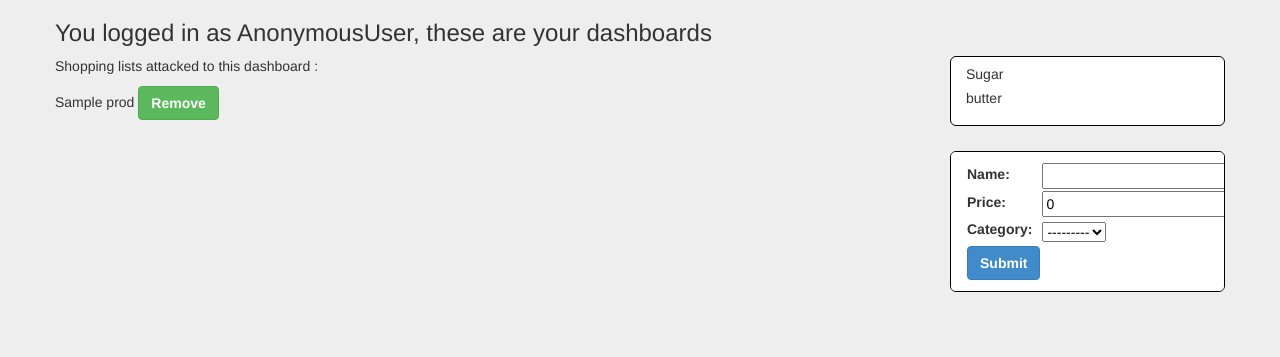
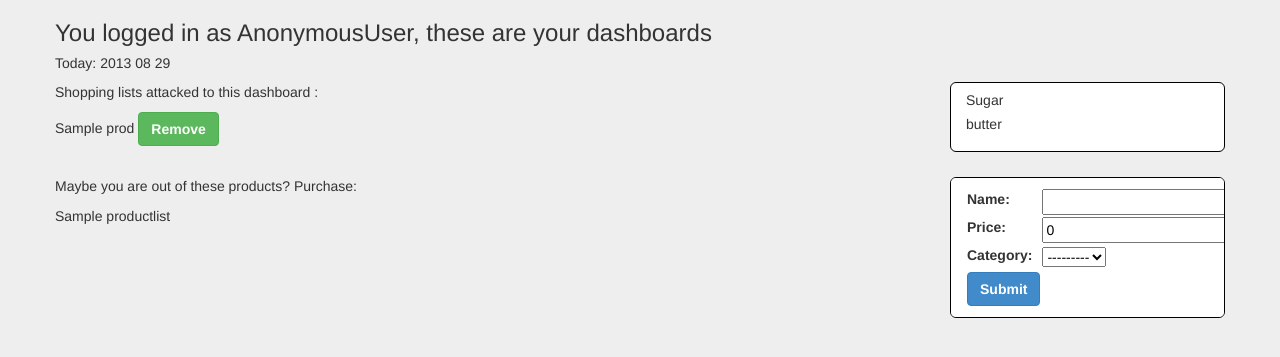
Before and after one commit to Alerion/shopping-helper, a Django app: template src/templates/main/index.html in a window 1280 px wide. Shown: the part 50-407 px from the top of the page. Run offline with Django 3.2, Linux system fonts and the light colour scheme; data comes from the database, SQL or seed files in the repository; tables that the repository leaves empty hold one stand-in row (values such as "Sample post"); the template is opened without the code that fills it: values that come from a table or form of the project are taken from there, most other values are stand-ins (such as "Sample title", 1, 10 or a date in 2020); parts of the project's set-up code (start-up, migrations or seed data) failed here and were passed over.

Commit message:
Added a notification list with filtered products a user should buy, #3

```diff
--- a/src/main/views.py
+++ b/src/main/views.py
@@ -1,11 +1,14 @@
 from django.contrib.auth.decorators import login_required
 from django.template.response import TemplateResponse
+from django.db.models import F
 from models import Product, ShoppingList, Dashboard, Category
 from django import forms
 from django.http import HttpResponseRedirect, HttpResponse, Http404
 from django.shortcuts import get_object_or_404
+from datetime import date
+from datetime import timedelta
 
-
+print date
 @login_required
 def index(request):
     user=request.user # define who is logged in
@@ -13,6 +16,7 @@ def index(request):
     curr_buylist = curr_dashboard.get_or_create_shopping_list()
     #curr_buylist1 = Product.objects.filter(dashboard = curr_dashboard)
     listproduct = Product.objects.filter(dashboard = curr_dashboard)
+    suggested = listproduct.filter(last_buy__lte= date.today() - timedelta(days=7))
 
     if request.method == 'POST': # If the form has been submitted...
         form = AddForm(request.POST) # A form bound to the POST datas
@@ -29,6 +33,7 @@ def index(request):
                'currUserDashboard': curr_dashboard,
                'curr_buylist': curr_buylist,
                'user': user,
+               'suggested': suggested,
                'form': form}
     return TemplateResponse(request, 'main/index.html', context)
 
--- a/src/templates/main/index.html
+++ b/src/templates/main/index.html
@@ -24,6 +24,7 @@
 
 {% block container %}
     <h3>You logged in as {{ user }}, these are your dashboards</h3>
+    <h5>Today: {% now "Y m d" %}</h5>
     <!-- Choose list !-->
     <div class="choose_list">
         {% for listprod in listproduct %}
@@ -55,4 +56,10 @@
         {% endfor %}
         <br>
     </div>
+    <div id="suggested_products">
+        <p>Maybe you are out of these products? Purchase:</p>
+        {% for productlist in suggested %}
+            <p>{{ productlist.name }}</p>
+        {% endfor %}
+    </div>
 {% endblock %}
```
